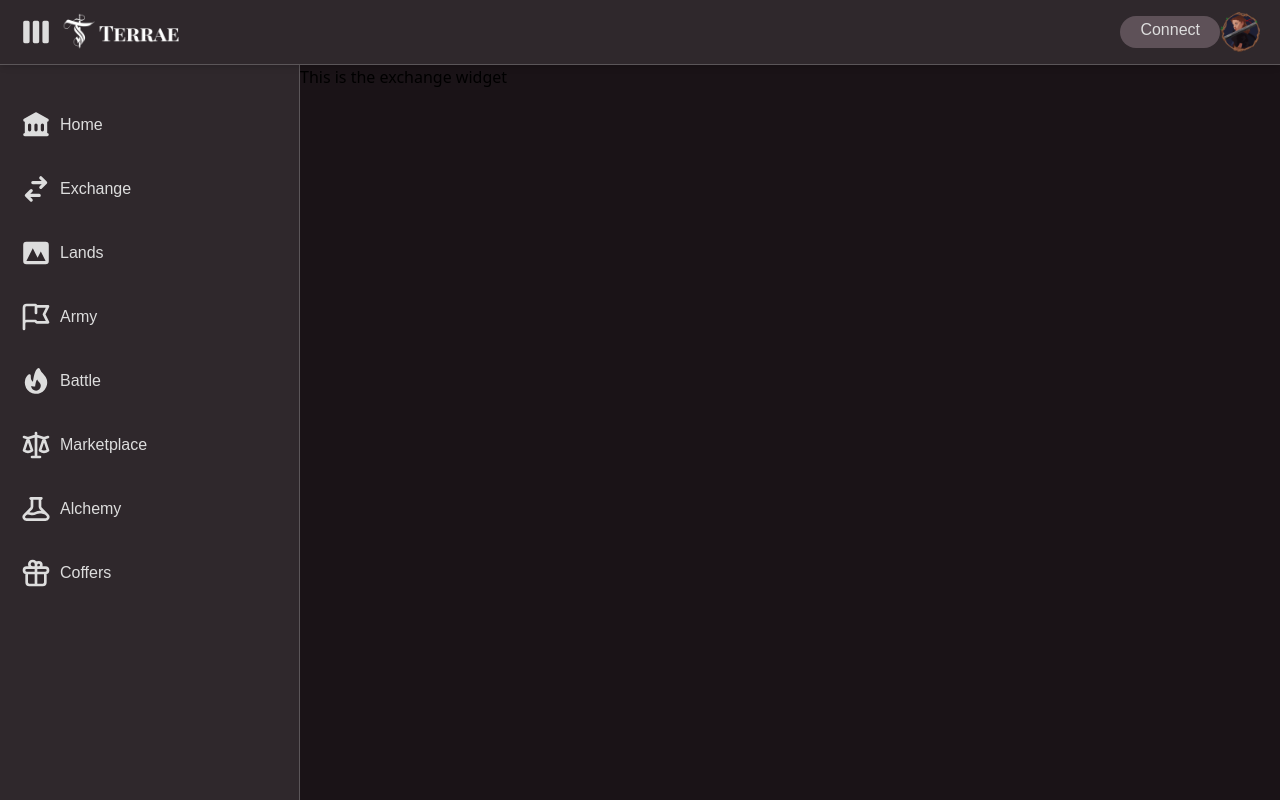
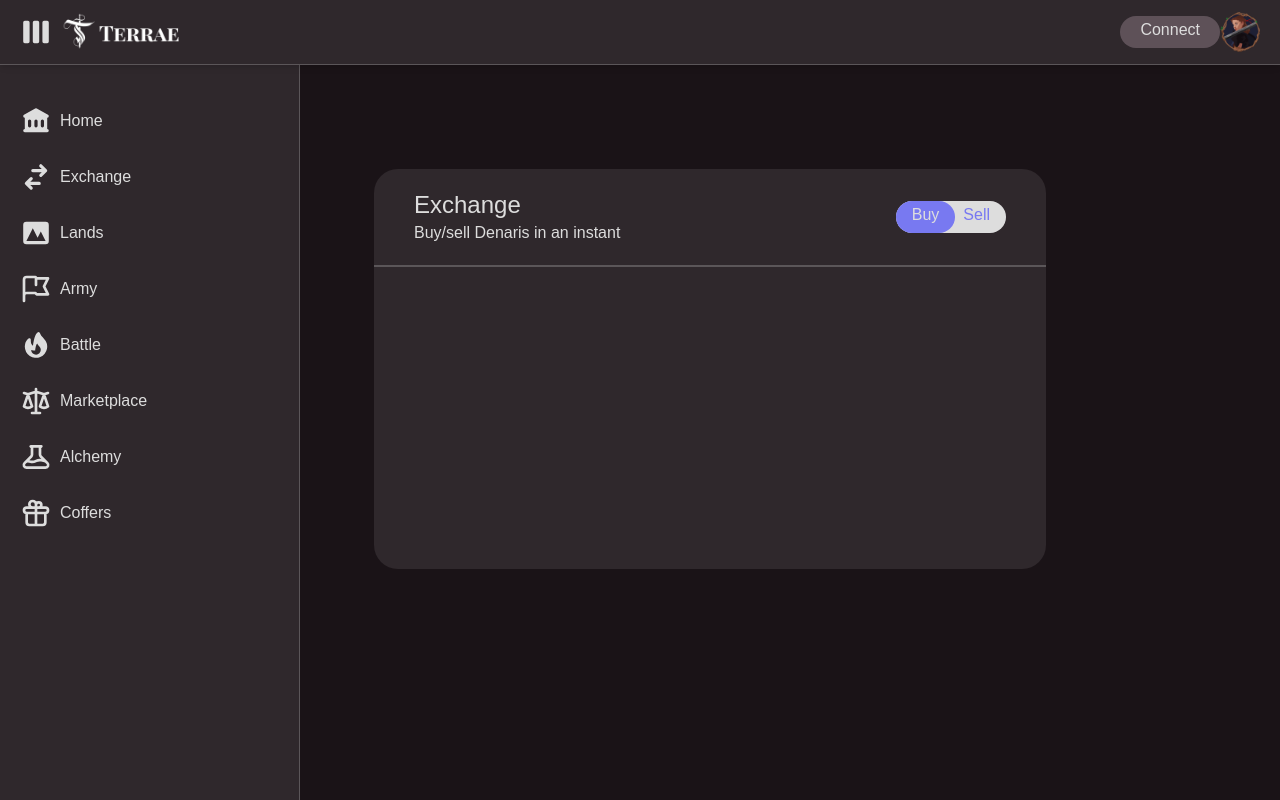
Before and after one commit to fedecaccia/terrae-webapp-tests, a Next.js app: page / in a window 1280 px wide. Built offline with nearby package versions, Linux system fonts and the light colour scheme.

Commit message:
toogle switch component

```diff
--- a/components/AddressHeader.js
+++ b/components/AddressHeader.js
@@ -2,7 +2,7 @@ function AddressHeader({ userAddress }) {
   return (
     <div className="rounded-full h-8 w-25 border-0 pl-5 pr-5
       bg-gray hover:bg-gray-light cursor-pointer text-gray-lightest ">
-      <text className="smallText"> {userAddress ? userAddress : "Connect"}</text>
+      <text className="baseText align-middle"> {userAddress ? userAddress : "Connect"}</text>
     </div>
   )
 }
--- a/components/ExchangeWidget.js
+++ b/components/ExchangeWidget.js
@@ -1,7 +1,49 @@
+import Switch from "./Switch";
+import { useState } from "react";
+
 function ExchangeWidget() {
+  const [isBuying, setBuy] = useState(true);
+
+  const onBuy = () => {
+    setBuy(true);
+  };
+  const onSell = () => {
+    setBuy(false);
+  };
+
   return (
-    <div className="">
-      <text>This is the exchange widget</text>
+    <div className="flex-grow h-screen
+    pb-44 pt-6 mr-4 xl:mr-40 overflow-y-auto scrollbar-hide">
+      <div className="flex flex-col
+        h-2/3 mx-auto max-w-md md:max-w-lg lg:max-w-2xl mt-20
+        rounded-3xl bg-gray-dark
+        items-center self-center">
+
+          <div className="flex flex-row w-full justify-between border-b-2 border-gray-border">
+
+            <div className="flex flex-col text-left pl-10 pt-5 pb-5">
+              <p className="mediumText text-gray-lightest">Exchange</p>
+              <p className="baseText text-gray-lightest">Buy/sell Denaris in an instant</p>
+            </div>
+
+            <div className="flex items-center pr-10">
+              <Switch
+                option1={"Buy"}
+                onOption1={onBuy}
+                option2={"Sell"}
+                onOption2={onSell}
+                option1Selected={isBuying}
+              />
+            </div>
+
+          </div>
+
+          <div>
+
+          </div>
+
+          <div></div>
+      </div>
     </div>
   )
 }
--- a/components/SidebarRow.js
+++ b/components/SidebarRow.js
@@ -15,7 +15,7 @@ const SidebarRow = ({ src, Icon, title }) => (
     {Icon && (
       <Icon className="h-8 w-8 text-gray-lightest" />
     )}
-    <p className="hidden sm:inline-flex smallText items-center text-gray-lightest">{title}</p>
+    <p className="hidden sm:inline-flex baseText items-center text-gray-lightest">{title}</p>
   </div>
 );
 
--- /dev/null
+++ b/components/Switch.js
@@ -0,0 +1,20 @@
+function Switch({
+  option1,
+  onOption1,
+  option2,
+  onOption2,
+  option1Selected
+}) {
+  return (
+    <div className="flex flex-row rounded-full h-8 bg-gray-lightest text-iris border-1 border-iris justify-center justify-items-center">
+      <div onClick={onOption1} className={`cursor-pointer items-center  pl-4 rounded-full ${option1Selected ? "pr-4 bg-iris text-gray-lightest" : "pr-2 "}`}>
+        <text className="baseText sm:baseText xl:baseText align-middle">{option1}</text>
+      </div>
+      <div onClick={onOption2} className={`cursor-pointer items-center pr-4 rounded-full ${!option1Selected ? "pl-4 bg-iris text-gray-lightest" : "pl-2"}`}>
+        <text className="baseText sm:baseText xl:baseText align-middle">{option2}</text>
+      </div>
+    </div>
+  )
+}
+
+export default Switch;
--- a/styles/globals.css
+++ b/styles/globals.css
@@ -14,7 +14,15 @@
     @apply flex items-center space-x-1 hover:bg-gray-100 flex-grow justify-center p-2 rounded-xl cursor-pointer;
   }
 
-  .smallText {
-    @apply  h-10 font-serif text-center align-middle
+  .baseText {
+    @apply text-base font-serif
+  }
+
+  .mediumText {
+    @apply text-2xl font-serif
+  }
+
+  .titleText {
+    @apply text-4xl font-serif
   }
 }
```
